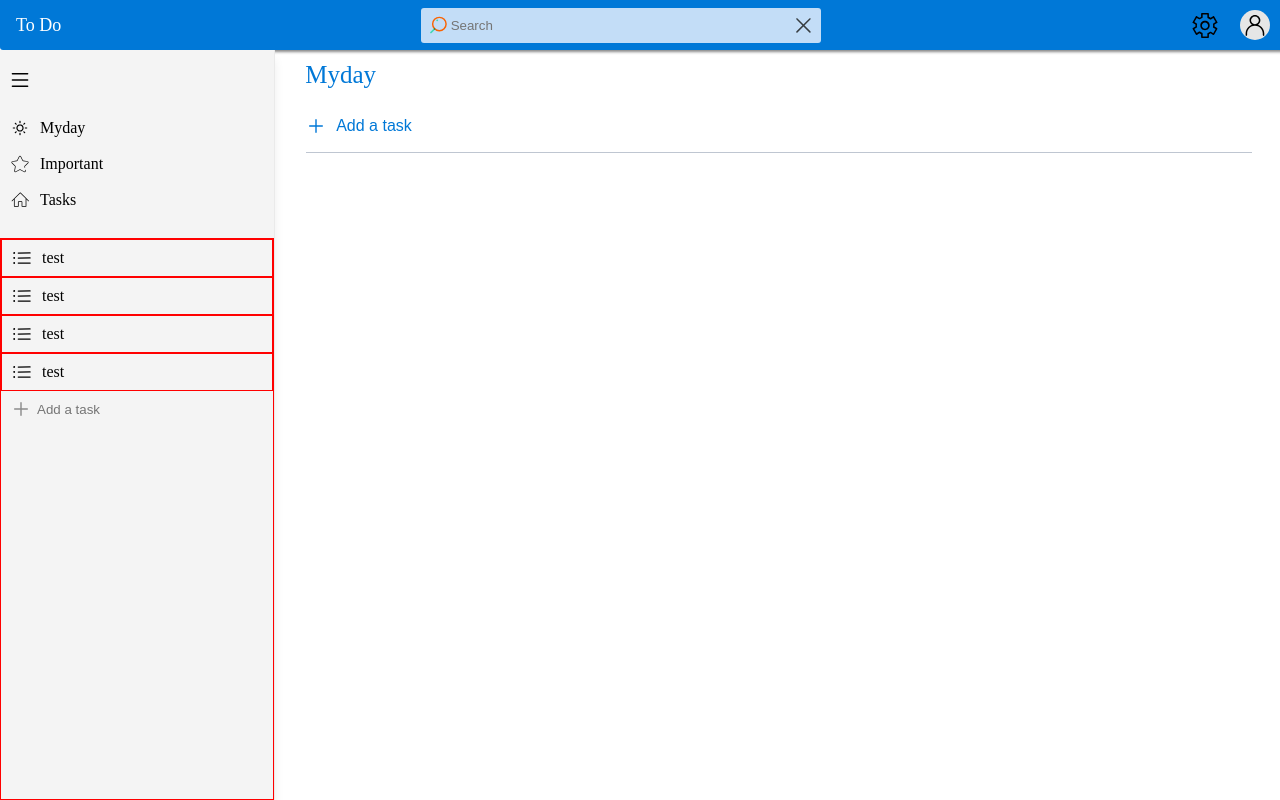
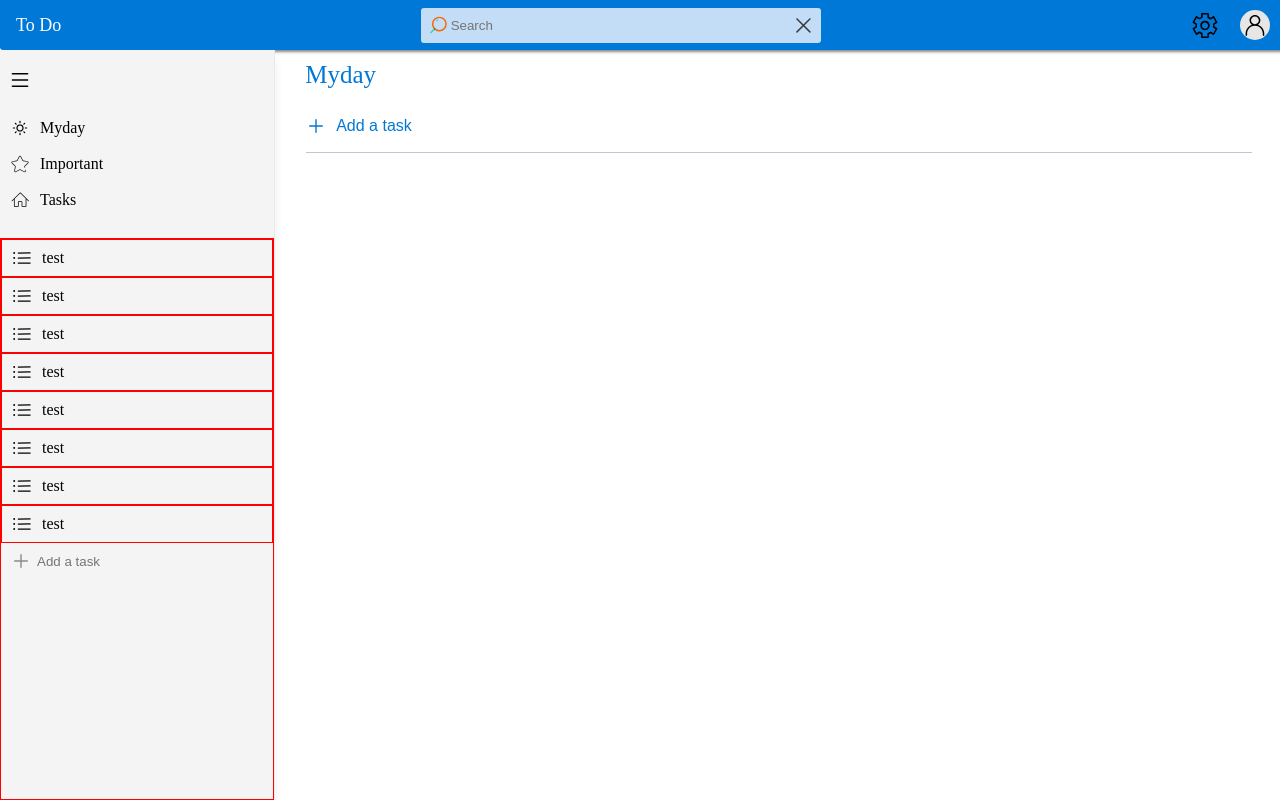
Before and after one commit to GITHUBXIONGXINOG/todo, a Vue app: page /home/myday in a window 1280 px wide. Built offline with nearby package versions, Linux system fonts and the light colour scheme.

Commit message:
task分类初始

```diff
--- a/src/components/slidePage/slidePage.vue
+++ b/src/components/slidePage/slidePage.vue
@@ -49,6 +49,31 @@
           </svg>
           <span>test</span>
         </li>
+                <li>
+          <svg class="icon" aria-hidden="true">
+            <use xlink:href="#icon-caidan1"></use>
+          </svg>
+          <span>test</span>
+        </li>
+        <li>
+          <svg class="icon" aria-hidden="true">
+            <use xlink:href="#icon-caidan1"></use>
+          </svg>
+          <span>test</span>
+        </li>
+        <li>
+          <svg class="icon" aria-hidden="true">
+            <use xlink:href="#icon-caidan1"></use>
+          </svg>
+          <span>test</span>
+        </li>
+        <li>
+          <svg class="icon" aria-hidden="true">
+            <use xlink:href="#icon-caidan1"></use>
+          </svg>
+          <span>test</span>
+        </li>
+
       </ul>
       <create-list />
     </nav>
--- a/src/components/task/createList.vue
+++ b/src/components/task/createList.vue
@@ -7,6 +7,8 @@
   </label>
 </template>
 <script>
+import {reqTaskClassAdd} from '../../utils/api'
+
 export default {
   data() {
     return {
@@ -14,8 +16,10 @@
     };
   },
   methods: {
-    addTask(){
+    async addTask(){
       console.log(this.addTaskTitle);
+      let res = await reqTaskClassAdd({taskClass:'tom'})
+      console.log(res);
     }
   },
 };
--- a/src/components/task/createTask.vue
+++ b/src/components/task/createTask.vue
@@ -16,7 +16,9 @@
       changeIcon: true,
     };
   },
-  methods: {},
+  methods: {
+
+  },
 };
 </script>
 <style scoped lang="scss">
--- a/src/utils/api/index.js
+++ b/src/utils/api/index.js
@@ -16,3 +16,6 @@
 export const reqLogout = () => ajax(BASE_URL+'/logout')
 //传输task
 export const reqStorageTask = ({task,steps,today,pick,files,note}) => ajax(BASE_URL+'/task',{task,steps,today,pick,files,note},'POST')
+
+//5.存储文章分类
+export const reqTaskClassAdd = ({taskClass}) => ajax(BASE_URL+'/tasks/class/add',{taskClass},'POST')
```
